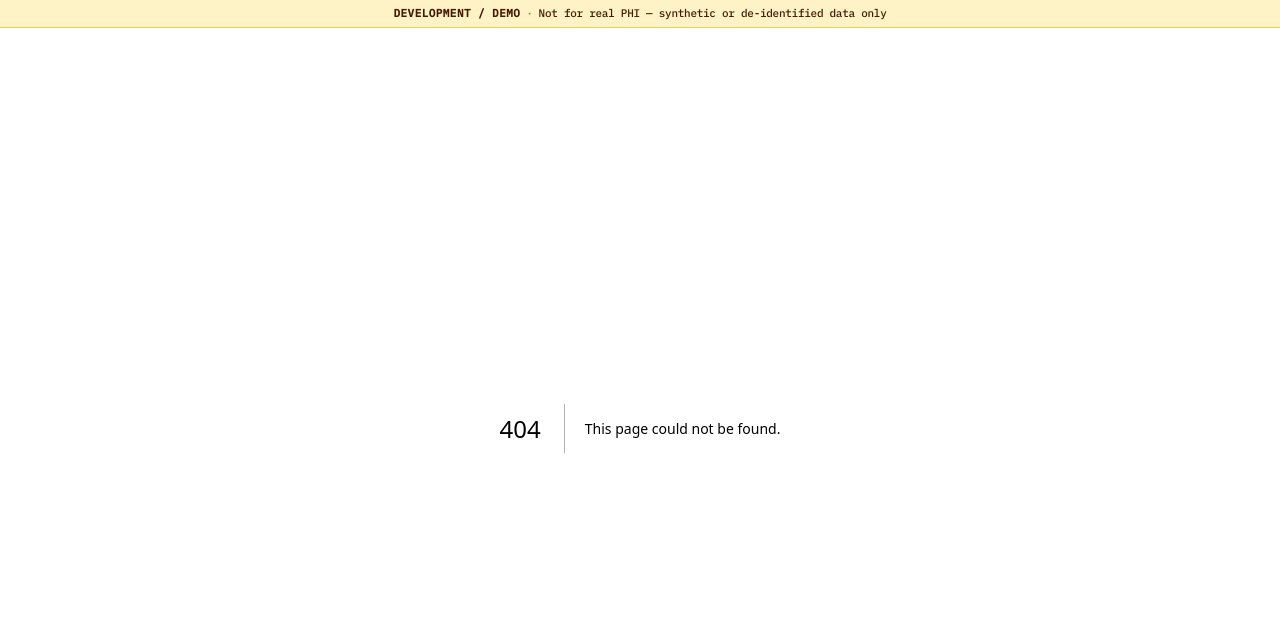
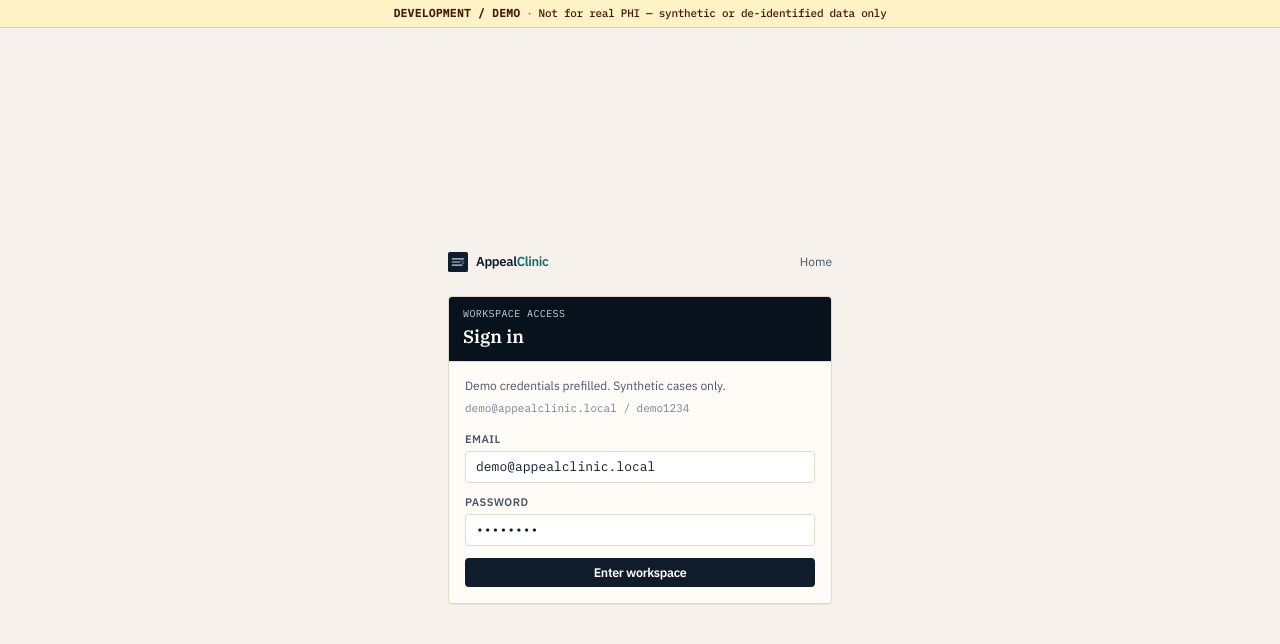
Before and after one commit to AmirMHasani/AppealClinic, a Next.js app: page /login in a window 1280 px wide. Before the commit this address had no page. Shown: the top 644 px of the page. Built offline with nearby package versions, Linux system fonts and the light colour scheme.

Commit message:
Add login, pricing, upgrade success, print, generate, checkout

```diff
--- /dev/null
+++ b/src/app/cases/[id]/print/page.tsx
@@ -0,0 +1,68 @@
+"use client";
+
+import { useEffect, useState } from "react";
+import { useParams } from "next/navigation";
+import type { AppealCase } from "@/lib/types";
+
+/** Print-friendly route — use browser Print → Save as PDF */
+export default function PrintPage() {
+  const { id } = useParams<{ id: string }>();
+  const [c, setC] = useState<AppealCase | null>(null);
+
+  useEffect(() => {
+    (async () => {
+      const res = await fetch(`/api/cases/${id}`);
+      if (res.ok) {
+        const data = await res.json();
+        setC(data.case);
+        setTimeout(() => window.print(), 400);
+      }
+    })();
+  }, [id]);
+
+  if (!c) return <p className="p-8 text-slate-500">Loading…</p>;
+
+  const html = markdownToSimpleHtml(c.letter_markdown || "No letter generated yet.");
+
+  return (
+    <div className="mx-auto max-w-3xl bg-white p-10 font-sans text-sm leading-relaxed text-black print:p-0">
+      <div className="mb-4 flex justify-end print:hidden">
+        <button
+          onClick={() => window.print()}
+          className="inline-flex items-center justify-center rounded-lg bg-brand-700 px-4 py-2.5 text-sm font-semibold text-white shadow-sm hover:bg-brand-800"
+        >
+          Print / Save as PDF
+        </button>
+      </div>
+      <article dangerouslySetInnerHTML={{ __html: html }} />
+    </div>
+  );
+}
+
+function markdownToSimpleHtml(md: string): string {
+  return md
+    .split("\n")
+    .map((line) => {
+      if (line.startsWith("## ")) return `<h2 style="margin-top:1.25rem;font-size:1.1rem">${esc(line.slice(3))}</h2>`;
+      if (line.startsWith("### ")) return `<h3 style="margin-top:1rem;font-size:1rem">${esc(line.slice(4))}</h3>`;
+      if (line.startsWith("> ")) return `<blockquote style="margin:0.25rem 0;padding-left:0.75rem;border-left:3px solid #ccc;font-style:italic">${inline(line.slice(2))}</blockquote>`;
+      if (line.trim() === "---") return `<hr style="margin:1rem 0;border:none;border-top:1px solid #ddd"/>`;
+      if (line.startsWith("| ")) return `<div style="font-family:monospace;font-size:11px">${esc(line)}</div>`;
+      if (!line.trim()) return "<br/>";
+      return `<p style="margin:0.35rem 0">${inline(line)}</p>`;
+    })
+    .join("\n");
+}
+
+function esc(s: string) {
+  return s
+    .replace(/&/g, "&amp;")
+    .replace(/</g, "&lt;")
+    .replace(/>/g, "&gt;");
+}
+
+function inline(s: string) {
+  return esc(s)
+    .replace(/\*\*([^*]+)\*\*/g, "<strong>$1</strong>")
+    .replace(/\*([^*]+)\*/g, "<em>$1</em>");
+}
--- /dev/null
+++ b/src/app/login/page.tsx
@@ -0,0 +1,72 @@
+"use client";
+
+import Link from "next/link";
+import { useRouter } from "next/navigation";
+import { useState } from "react";
+import { Logo } from "@/components/Logo";
+
+export default function LoginPage() {
+  const router = useRouter();
+  const [email, setEmail] = useState("demo@appealclinic.local");
+  const [password, setPassword] = useState("demo1234");
+  const [error, setError] = useState("");
+  const [loading, setLoading] = useState(false);
+
+  async function onSubmit(e: React.FormEvent) {
+    e.preventDefault();
+    setLoading(true);
+    setError("");
+    const res = await fetch("/api/auth/login", {
+      method: "POST",
+      headers: { "Content-Type": "application/json" },
+      body: JSON.stringify({ email, password }),
+    });
+    setLoading(false);
+    if (!res.ok) {
+      const data = await res.json().catch(() => ({}));
+      setError(data.error || "Login failed");
+      return;
+    }
+    router.push("/dashboard");
+    router.refresh();
+  }
+
+  return (
+    <div className="page-shell flex min-h-screen flex-col">
+      <div className="flex flex-1 items-center justify-center px-3 py-8">
+        <div className="w-full max-w-sm">
+          <div className="mb-6 flex items-center justify-between">
+            <Logo size="sm" />
+            <Link href="/" className="text-[12px] text-ink-muted hover:text-ink">Home</Link>
+          </div>
+          <div className="card overflow-hidden">
+            <div className="border-b border-paper-rule bg-brand-950 px-3.5 py-2.5">
+              <p className="font-mono text-[10px] uppercase tracking-clinical text-brand-200">Workspace access</p>
+              <h1 className="mt-0.5 font-serif text-lg font-semibold text-white">Sign in</h1>
+            </div>
+            <div className="p-3.5 sm:p-4">
+              <p className="text-[12px] text-ink-muted">Demo credentials prefilled. Synthetic cases only.</p>
+              <p className="mt-1.5 font-mono text-[11px] text-ink-faint">demo@appealclinic.local / demo1234</p>
+              <form onSubmit={onSubmit} className="mt-4 space-y-3">
+                <label className="block">
+                  <span className="label">Email</span>
+                  <input className="field font-mono" type="email" autoComplete="email" value={email} onChange={(e) => setEmail(e.target.value)} required />
+                </label>
+                <label className="block">
+                  <span className="label">Password</span>
+                  <input className="field font-mono" type="password" autoComplete="current-password" value={password} onChange={(e) => setPassword(e.target.value)} required />
+                </label>
+                {error && (
+                  <p className="rounded border border-rose-200 bg-rose-50 px-2.5 py-2 text-[12.5px] text-clinical-danger" role="alert">{error}</p>
+                )}
+                <button type="submit" disabled={loading} className="btn-primary btn-block">
+                  {loading ? "Signing in…" : "Enter workspace"}
+                </button>
+              </form>
+            </div>
+          </div>
+        </div>
+      </div>
+    </div>
+  );
+}
--- /dev/null
+++ b/src/app/pricing/page.tsx
@@ -0,0 +1,73 @@
+import Link from "next/link";
+import { Logo } from "@/components/Logo";
+
+export default function PricingPage() {
+  return (
+    <div className="page-shell">
+      <header className="site-header">
+        <div className="container-app flex h-12 items-center justify-between">
+          <Logo size="sm" />
+          <Link href="/login" className="btn-primary !py-1.5">
+            Log in
+          </Link>
+        </div>
+      </header>
+      <div className="container-narrow py-10 sm:py-14">
+        <Link href="/" className="link-brand text-[13px]">
+          ← Back
+        </Link>
+        <h1 className="mt-4 page-title">Pricing</h1>
+        <p className="page-subtitle !text-[14px]">
+          Proposed positioning for independent derm clinics (not billed in this
+          demo).
+        </p>
+        <div className="card mt-8 overflow-hidden">
+          <div className="border-b border-paper-rule bg-paper px-5 py-5 sm:px-7">
+            <p className="ops-kicker text-accent">Per location</p>
+            <p className="mt-2 font-serif text-4xl font-semibold tracking-tight text-ink">
+              $249
+              <span className="text-lg font-sans font-normal text-ink-faint">
+                /mo
+              </span>
+            </p>
+          </div>
+          <div className="px-5 py-5 sm:px-7">
+            <ul className="space-y-2.5 text-[13px] text-ink">
+              {[
+                "Unlimited appeal drafts",
+                "DOCX + PDF export",
+                "Multi-payer packs (UHC, Aetna, Cigna, Anthem, Humana, IBX)",
+                "Outcome tracking ($ recovered)",
+                "3 free drafts trial concept",
+              ].map((item) => (
+                <li key={item} className="flex gap-2.5">
+                  <svg
+                    className="mt-0.5 h-4 w-4 shrink-0 text-accent"
+                    viewBox="0 0 16 16"
+                    fill="none"
+                    aria-hidden
+                  >
+                    <path
+                      d="M3.5 8.5l3 3 6-7"
+                      stroke="currentColor"
+                      strokeWidth="1.75"
+                      strokeLinecap="square"
+                      strokeLinejoin="miter"
+                    />
+                  </svg>
+                  {item}
+                </li>
+              ))}
+            </ul>
+            <Link
+              href="/upgrade"
+              className="btn-primary btn-lg mt-7 btn-block sm:!inline-flex sm:!w-auto"
+            >
+              Upgrade (after security review)
+            </Link>
+          </div>
+        </div>
+      </div>
+    </div>
+  );
+}
```
